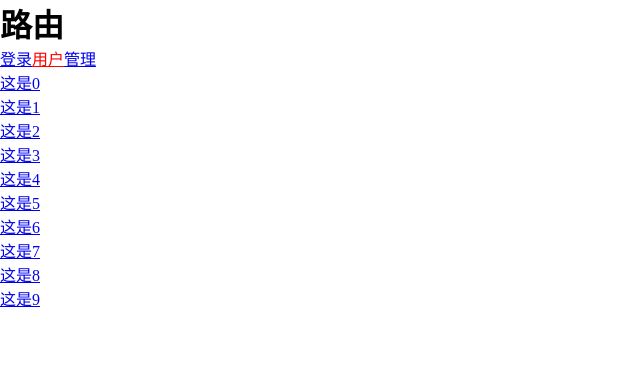
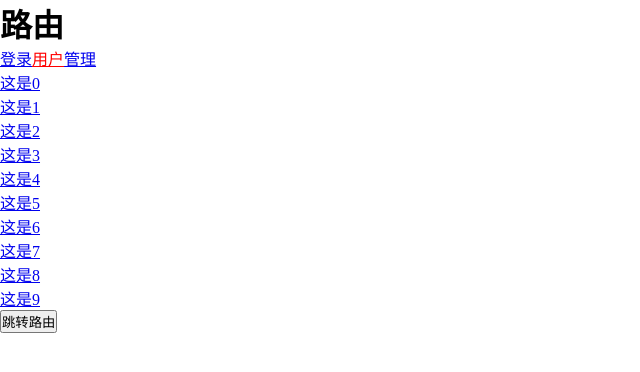
Before and after one commit to dengwenj/angular, an Angular app: page /user in a window 1280 px wide. Shown: the top 372 px of the page, without its empty margins (0-640 px from the left). Built offline with nearby package versions, Linux system fonts and the light colour scheme.

Commit message:
js 跳转

```diff
--- a/src/app/app-routing.module.ts
+++ b/src/app/app-routing.module.ts
@@ -24,8 +24,8 @@ const routes: Routes = [
     component: AdminComponent
   },
   {
-    // path: 'detail',
-    path: 'detail/:id',
+    path: 'detail',
+    // path: 'detail/:id',
     component: DetailComponent
   },
   {
--- a/src/app/pages/user/user.component.html
+++ b/src/app/pages/user/user.component.html
@@ -6,3 +6,4 @@
     <a [routerLink]="['/detail', key]">{{item}}</a>
   </li>
 </ul>
+<button (click)="gogo()">跳转路由</button>
--- a/src/app/pages/user/user.component.ts
+++ b/src/app/pages/user/user.component.ts
@@ -1,4 +1,6 @@
 import { Component, OnInit } from '@angular/core';
+
+import { Router } from '@angular/router'
 
 @Component({
   selector: 'app-user',
@@ -8,11 +10,24 @@ import { Component, OnInit } from '@angular/core';
 export class UserComponent implements OnInit {
   hhh: string[] = []
 
-  constructor() { }
+  constructor(public router: Router) { }
 
   ngOnInit(): void {
     for (let index = 0; index < 10; index++) {
       this.hhh.push('这是' + index)
     }
   }
+
+  gogo() {
+    // 普通路由 和 动态传值
+    // this.router.navigate(['/login'])
+    // this.router.navigate(['/detail', '123'])
+
+    // get 传值
+    this.router.navigate(['/detail'], {
+      queryParams: {
+        id: '111'
+      }
+    })
+  }
 }
```
